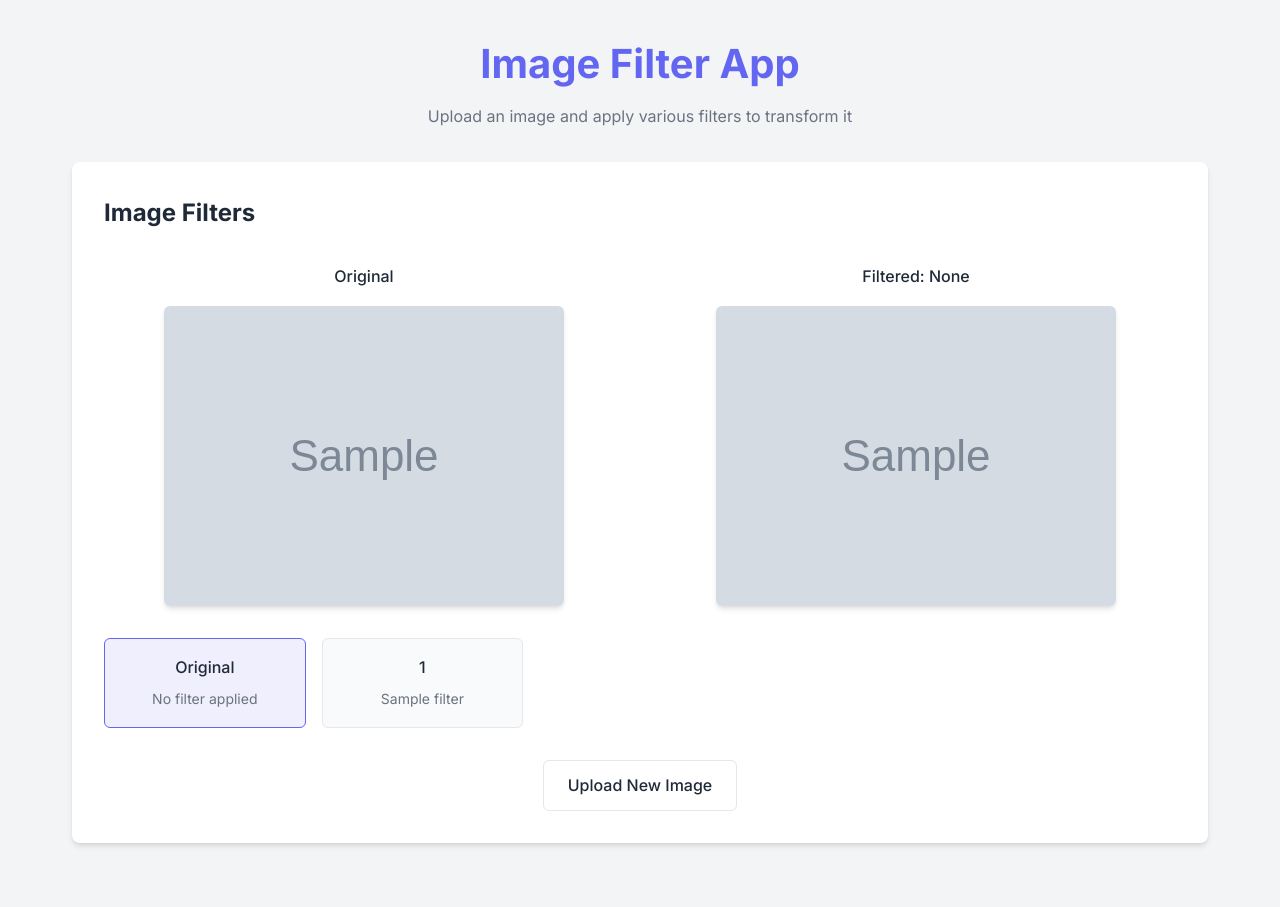
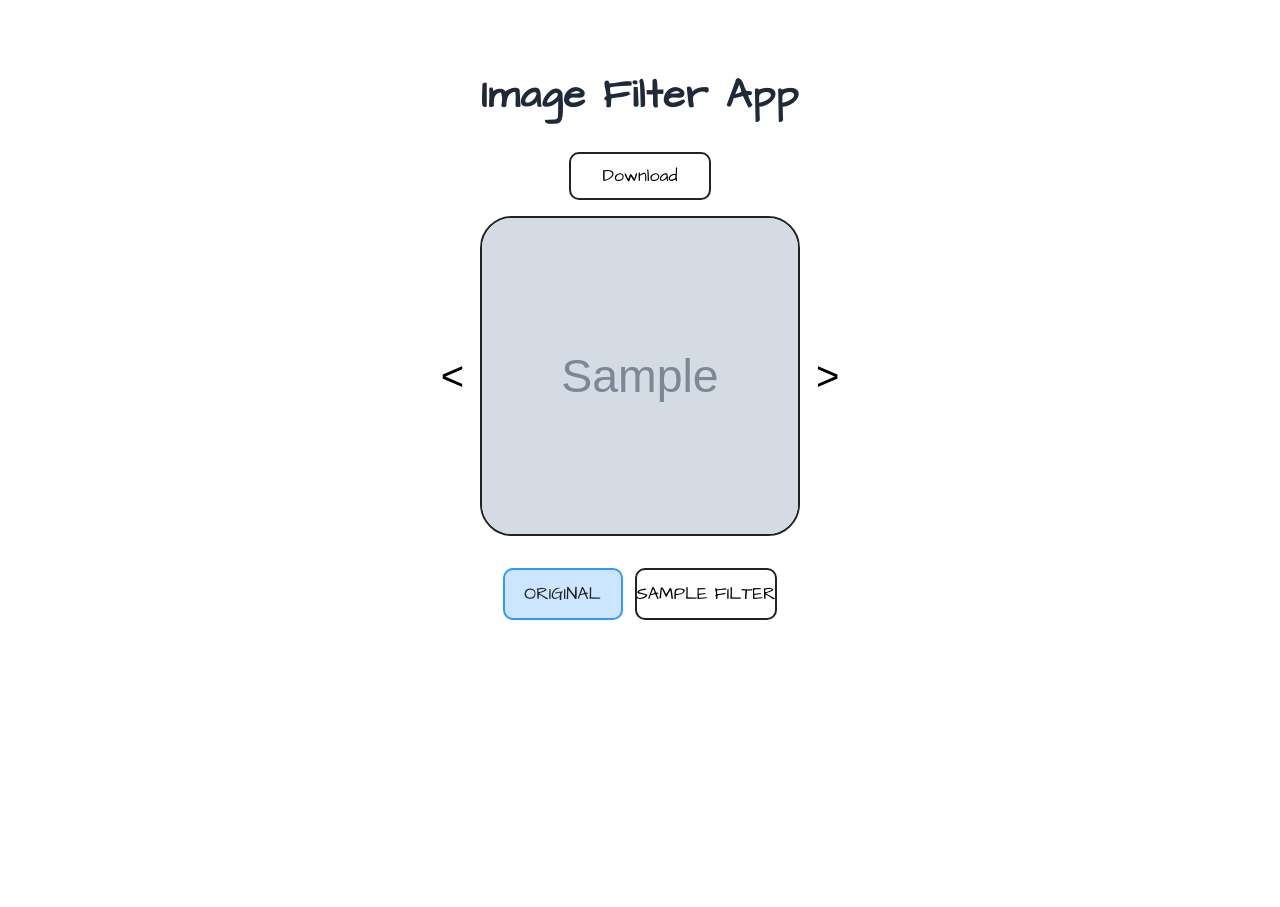
Before and after one commit to Wilcolab/Anythink-Market-6fb93b6r, a FastAPI app: template templates/filter.html in a window 1280 px wide. After the commit the page ends 620 px from the top, so only its background shows below. Run offline with FastAPI, Linux system fonts and the light colour scheme; the template is opened without the code that fills it: most values are stand-ins (such as "Sample title", 1, 10 or a date in 2020); grey boxes marked "Sample" are stand-in pictures.

Commit message:
Implement new UX

```diff
--- a/static/css/style.css
+++ b/static/css/style.css
@@ -14,8 +14,11 @@
 }
 
 body {
-  font-family: 'Inter', -apple-system, BlinkMacSystemFont, 'Segoe UI', Roboto, Oxygen, Ubuntu, Cantarell, 'Open Sans', 'Helvetica Neue', sans-serif;
-  background-color: #f3f4f6;
+  font-family: 'Architects Daughter', cursive;
+  background: #fff;
+  text-align: center;
+  margin: 0;
+  padding: 0;
   color: var(--text-color);
   line-height: 1.6;
 }
@@ -234,3 +237,77 @@ body {
     transform: rotate(360deg);
   }
 }
+
+.title {
+  margin-top: 32px;
+  font-size: 2.5rem;
+  letter-spacing: 1px;
+}
+
+.download-btn {
+  margin: 24px auto 16px auto;
+  padding: 10px 32px;
+  font-size: 1.1rem;
+  border: 2px solid #222;
+  border-radius: 10px;
+  background: #fff;
+  font-family: inherit;
+  cursor: pointer;
+  display: block;
+}
+
+.image-area {
+  display: flex;
+  align-items: center;
+  justify-content: center;
+  margin: 0 auto 32px auto;
+  max-width: 500px;
+}
+
+.arrow {
+  font-size: 2.5rem;
+  background: none;
+  border: none;
+  cursor: pointer;
+  margin: 0 16px;
+  user-select: none;
+}
+
+.main-image {
+  width: 320px;
+  height: 320px;
+  object-fit: cover;
+  border: 2px solid #222;
+  border-radius: 32px;
+  background: #fafafa;
+}
+
+.filters {
+  display: flex;
+  flex-wrap: wrap;
+  justify-content: center;
+  gap: 12px;
+  margin: 32px auto 0 auto;
+  max-width: 700px;
+}
+
+.filter-btn {
+  min-width: 120px;
+  padding: 12px 20px;
+  border: 2px solid #222;
+  border-radius: 10px;
+  background: #fff;
+  font-size: 1.1rem;
+  font-family: inherit;
+  cursor: pointer;
+  margin-bottom: 8px;
+  transition: background 0.2s, color 0.2s;
+}
+
+.filter-btn.selected,
+.filter-btn:focus {
+  background: #cce6ff;
+  color: #222;
+  outline: none;
+  border-color: #3399ff;
+}
--- a/templates/base.html
+++ b/templates/base.html
@@ -4,20 +4,15 @@
     <meta charset="UTF-8">
     <meta name="viewport" content="width=device-width, initial-scale=1.0">
     <title>Image Filter App</title>
-    <link rel="stylesheet" href="https://fonts.googleapis.com/css2?family=Inter:wght@400;500;600;700&display=swap">
+    <link href="https://fonts.googleapis.com/css2?family=Architects+Daughter&display=swap" rel="stylesheet">
     <link rel="stylesheet" href="{{ url_for('static', path='/css/style.css') }}">
     {% block extra_head %}{% endblock %}
 </head>
 <body>
     <div class="container">
-        <div class="header">
-            <h1>Image Filter App</h1>
-            <p>Upload an image and apply various filters to transform it</p>
-        </div>
-
+        <h1 class="title">Image Filter App</h1>
         {% block content %}{% endblock %}
     </div>
-
     <script src="{{ url_for('static', path='/js/app.js') }}"></script>
     {% block extra_scripts %}{% endblock %}
 </body>
--- a/templates/filter.html
+++ b/templates/filter.html
@@ -2,135 +2,155 @@
 
 {% block extra_head %}
 <style>
-    .preview-container {
-        display: grid;
-        grid-template-columns: repeat(2, 1fr);
-        gap: 2rem;
-        margin-bottom: 2rem;
+    .image-area {
+        display: flex;
+        align-items: center;
+        justify-content: center;
+        margin: 0 auto 32px auto;
+        max-width: 500px;
     }
-
-    .filter-active {
-        border-color: var(--primary-color);
-        background-color: rgba(99, 102, 241, 0.1);
+    .arrow {
+        font-size: 2.5rem;
+        background: none;
+        border: none;
+        cursor: pointer;
+        margin: 0 16px;
+        user-select: none;
     }
-
-    .download-container {
-        text-align: center;
-        margin-top: 1rem;
-        display: none;
+    .main-image {
+        width: 320px;
+        height: 320px;
+        object-fit: cover;
+        border: 2px solid #222;
+        border-radius: 32px;
+        background: #fafafa;
+    }
+    .download-btn {
+        margin: 24px auto 16px auto;
+        padding: 10px 32px;
+        font-size: 1.1rem;
+        border: 2px solid #222;
+        border-radius: 10px;
+        background: #fff;
+        font-family: inherit;
+        cursor: pointer;
+        display: block;
+    }
+    .filters {
+        display: flex;
+        flex-wrap: wrap;
+        justify-content: center;
+        gap: 12px;
+        margin: 32px auto 0 auto;
+        max-width: 700px;
+    }
+    .filter-btn {
+        min-width: 120px;
+        padding: 12px 0;
+        border: 2px solid #222;
+        border-radius: 10px;
+        background: #fff;
+        font-size: 1.1rem;
+        font-family: inherit;
+        cursor: pointer;
+        margin-bottom: 8px;
+        transition: background 0.2s, color 0.2s;
+    }
+    .filter-btn.selected,
+    .filter-btn:focus {
+        background: #cce6ff;
+        color: #222;
+        outline: none;
+        border-color: #3399ff;
     }
 </style>
 {% endblock %}
 
 {% block content %}
-<div class="card">
-    <h2>Image Filters</h2>
-    <div class="preview-container">
-        <div class="preview-box">
-            <div class="preview-title">Original</div>
-            <img src="{{ image_data }}" alt="Original image" class="preview-image" id="original-image">
+<input type="hidden" id="image-id" value="{{ image_id }}">
+<button class="download-btn" id="download-button">Download</button>
+<div class="image-area">
+    <button class="arrow" id="prev-image">&#60;</button>
+    <img src="{{ image_data }}" alt="Filtered image" class="main-image" id="filtered-image">
+    <button class="arrow" id="next-image">&#62;</button>
 </div>
-        <div class="preview-box">
-            <div class="preview-title">Filtered: <span id="current-filter">None</span></div>
-            <img src="{{ image_data }}" alt="Filtered image" class="preview-image" id="filtered-image">
-            <div class="download-container" id="download-container">
-                <a href="#" class="button" id="download-button">Download</a>
-            </div>
-        </div>
-    </div>
-
-    <div>
-        <input type="hidden" name="image_id" id="image-id" value="{{ image_id }}">
-
-        <div class="filter-container">
-            <div class="filter-option" data-filter="none">
-                <div class="filter-name">Original</div>
-                <div class="filter-description">No filter applied</div>
-            </div>
+<div class="filters">
+    <button class="filter-btn" data-filter="none">ORIGINAL</button>
+    {% set count = 0 %}
     {% for filter_id, filter_name in filters.items() %}
-            <div class="filter-option" data-filter="{{ filter_id }}">
-                <div class="filter-name">{{ filter_id|capitalize }}</div>
-                <div class="filter-description">{{ filter_name }}</div>
-            </div>
+        {% if count < 8 %}
+            <button class="filter-btn" data-filter="{{ filter_id }}">{{ filter_name.upper() }}</button>
+        {% endif %}
+        {% set count = count + 1 %}
     {% endfor %}
 </div>
-
-        <div class="button-container">
-            <a href="/" class="button button-secondary">Upload New Image</a>
-        </div>
-
-        <div class="loading" id="loading">
+<div class="loading" id="loading" style="display:none;justify-content:center;align-items:center;margin-top:16px;">
     <svg xmlns="http://www.w3.org/2000/svg" width="24" height="24" viewBox="0 0 24 24" fill="none" stroke="currentColor" stroke-width="2" stroke-linecap="round" stroke-linejoin="round">
         <circle cx="12" cy="12" r="10"></circle>
         <path d="M12 6v6l4 2"></path>
     </svg>
-            <span>Processing Image...</span>
-        </div>
-    </div>
+    <span style="margin-left:8px;">Processing Image...</span>
 </div>
 {% endblock %}
 
 {% block extra_scripts %}
 <script>
     document.addEventListener('DOMContentLoaded', function() {
-        const filterOptions = document.querySelectorAll('.filter-option');
+        const filterBtns = document.querySelectorAll('.filter-btn');
+        const filteredImage = document.getElementById('filtered-image');
+        const downloadButton = document.getElementById('download-button');
         const imageId = document.getElementById('image-id').value;
-        const filteredImage = document.getElementById('filtered-image');
-        const originalImage = document.getElementById('original-image');
-        const currentFilterText = document.getElementById('current-filter');
         const loadingIndicator = document.getElementById('loading');
-        const downloadContainer = document.getElementById('download-container');
-        const downloadButton = document.getElementById('download-button');
+        const prevArrow = document.getElementById('prev-image');
+        const nextArrow = document.getElementById('next-image');
+        let currentImageData = filteredImage.src;
+        let currentFilter = 'none';
 
-        let currentImageData = null;
-        let currentFilterName = 'None';
+        function getSelectedIndex() {
+            return Array.from(filterBtns).findIndex(btn => btn.classList.contains('selected'));
+        }
 
-        // Hide loading indicator initially
-        loadingIndicator.style.display = 'none';
+        function selectFilterByIndex(idx) {
+            if (idx < 0) idx = filterBtns.length - 1;
+            if (idx >= filterBtns.length) idx = 0;
+            filterBtns[idx].click();
+        }
 
-        filterOptions.forEach(option => {
-            option.addEventListener('click', function() {
-                // Remove active class from all options
-                filterOptions.forEach(opt => opt.classList.remove('filter-active'));
+        prevArrow.addEventListener('click', function() {
+            const idx = getSelectedIndex();
+            selectFilterByIndex(idx - 1);
+        });
 
-                // Add active class to selected option
-                this.classList.add('filter-active');
+        nextArrow.addEventListener('click', function() {
+            const idx = getSelectedIndex();
+            selectFilterByIndex(idx + 1);
+        });
 
+        filterBtns.forEach(btn => {
+            btn.addEventListener('click', function() {
+                filterBtns.forEach(b => b.classList.remove('selected'));
+                this.classList.add('selected');
                 const selectedFilter = this.getAttribute('data-filter');
-                currentFilterName = selectedFilter === 'none' ? 'None' : selectedFilter.charAt(0).toUpperCase() + selectedFilter.slice(1);
-                currentFilterText.textContent = currentFilterName;
-
-                // If "none" is selected, show the original image
+                currentFilter = selectedFilter;
                 if (selectedFilter === 'none') {
-                    filteredImage.src = originalImage.src;
-                    downloadContainer.style.display = 'none';
-                    currentImageData = null;
+                    filteredImage.src = '{{ image_data }}';
+                    currentImageData = '{{ image_data }}';
                     return;
                 }
-
-                // Show loading indicator
+                // Show loading
                 loadingIndicator.style.display = 'flex';
-
-                // Create form data
+                // Prepare form data
                 const formData = new FormData();
                 formData.append('image_id', imageId);
                 formData.append('selected_filter', selectedFilter);
-
-                // Send request to apply filter
                 fetch('/api/apply-filter', {
                     method: 'POST',
                     body: formData
                 })
                 .then(response => response.json())
                 .then(data => {
-                    // Update filtered image source with base64 data
                     filteredImage.src = data.image_data;
                     currentImageData = data.image_data;
-
-                    // Show download button
-                    downloadContainer.style.display = 'block';
-
-                    // Hide loading indicator
                     loadingIndicator.style.display = 'none';
                 })
                 .catch(error => {
@@ -140,47 +160,37 @@
             });
         });
 
-        // Handle download button click
         downloadButton.addEventListener('click', function(e) {
             e.preventDefault();
-
             if (!currentImageData) return;
-
             // Create a form for the download POST request
             const form = document.createElement('form');
             form.method = 'POST';
             form.action = '/download';
             form.style.display = 'none';
-
             // Add the image data
             const imageDataInput = document.createElement('input');
             imageDataInput.type = 'hidden';
             imageDataInput.name = 'image_data';
             imageDataInput.value = currentImageData;
             form.appendChild(imageDataInput);
-
             // Add the filter name
             const filterNameInput = document.createElement('input');
             filterNameInput.type = 'hidden';
             filterNameInput.name = 'filter_name';
-            filterNameInput.value = currentFilterName.toLowerCase();
+            filterNameInput.value = currentFilter.toLowerCase();
             form.appendChild(filterNameInput);
-
             // Submit the form
             document.body.appendChild(form);
             form.submit();
-
             // Clean up
             setTimeout(() => {
                 document.body.removeChild(form);
             }, 1000);
         });
 
-        // Select "Original" by default
-        const originalOption = document.querySelector('.filter-option[data-filter="none"]');
-        if (originalOption) {
-            originalOption.classList.add('filter-active');
-        }
+        // Select "ORIGINAL" by default
+        filterBtns[0].classList.add('selected');
     });
 </script>
 {% endblock %}
```
Lines whose indentation alone changed are shown as unchanged.
